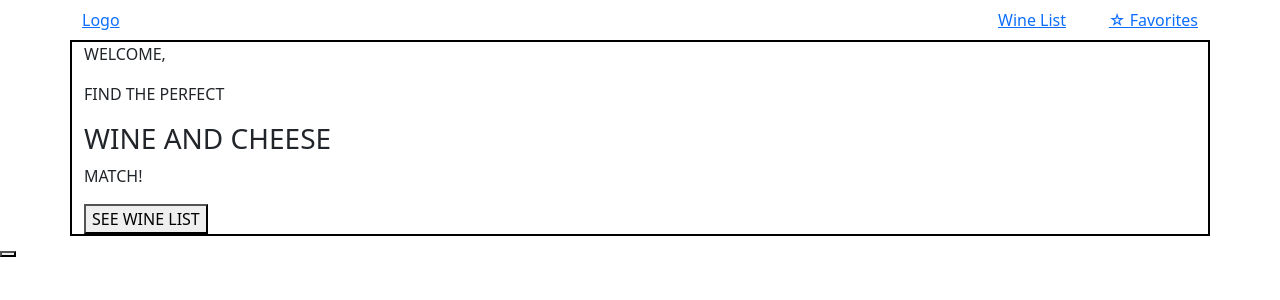
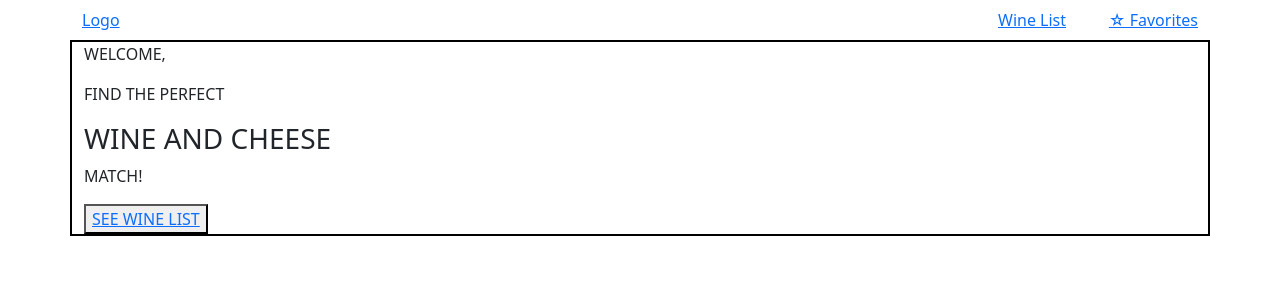
Before and after one commit to jucimeiresilva/wine-and-cheese-matcher, a React (Create React App) app: page / in a window 1280 px wide. Shown: the top 300 px of the page. Built offline with nearby package versions, Linux system fonts and the light colour scheme.

Commit message:
link home ok

```diff
--- a/src/App.js
+++ b/src/App.js
@@ -14,10 +14,6 @@ function App() {
           <Route path='/'  element={<Home/>} />
           <Route path="/wines" element={<WineList />} />
         </Routes>
-
-        <div>
-          <button path='/' element={<WineList/>}/>
-        </div>
     </div>
 
   );
--- a/src/components/Home.js
+++ b/src/components/Home.js
@@ -1,4 +1,5 @@
 import React from "react";
+import { Link } from "react-router-dom";
 import App from "../App";
 
 const Home = () => {
@@ -13,7 +14,8 @@ const Home = () => {
 
         <button>
 
-          <a> SEE WINE LIST</a>
+          <Link to={"/wines"}> SEE WINE LIST</Link>
+
 
         </button>
 
```
